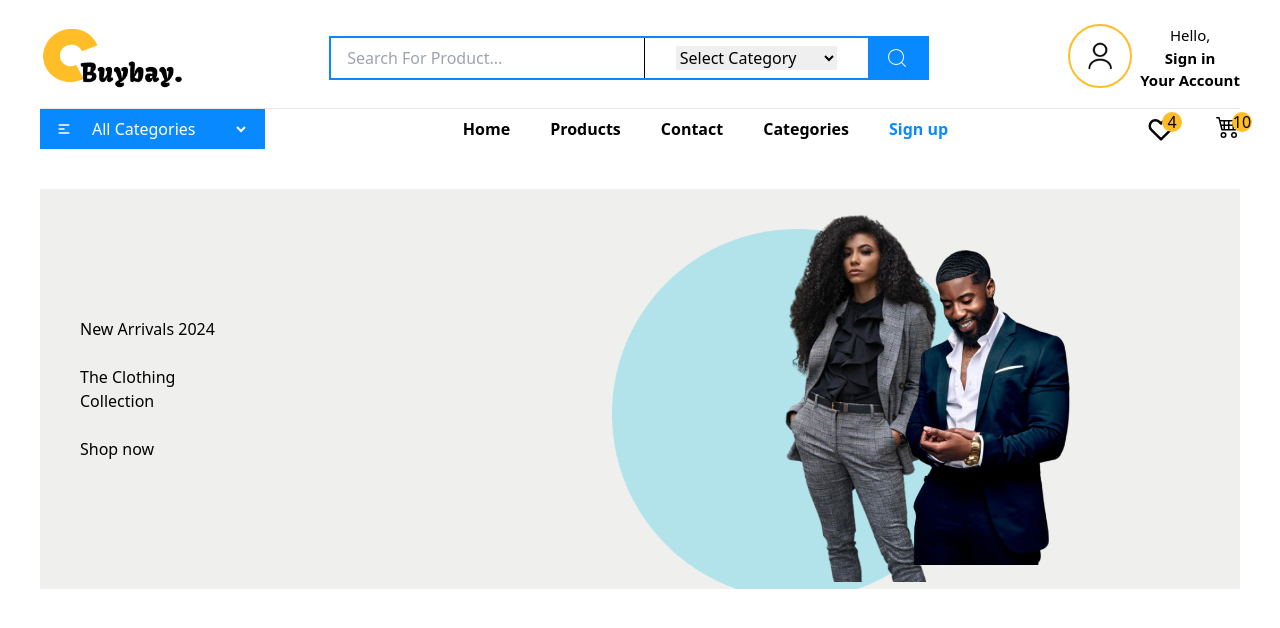
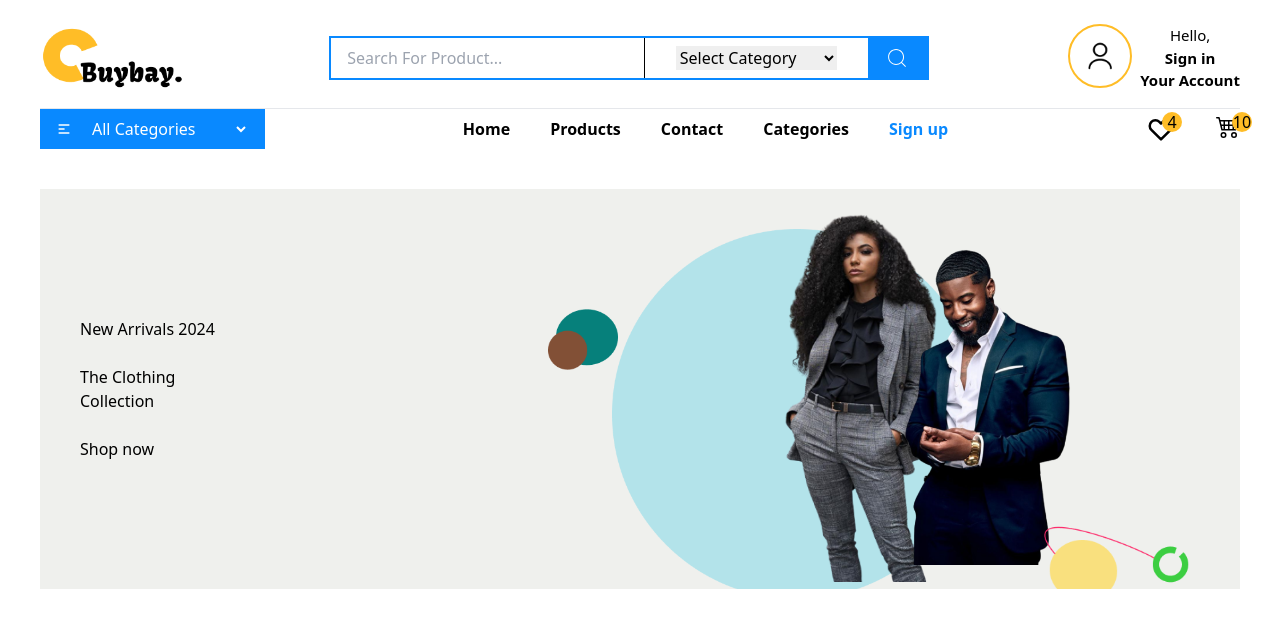
Before and after one commit to syntaxdesigner01/Buybay, a Next.js app: page / in a window 1280 px wide. Shown: the top 628 px of the page. Built offline with nearby package versions, Linux system fonts and the light colour scheme.

Commit message:
feature: done with aside 2 of the HomeHeader component

```diff
--- a/src/app/components/HomeHeader.tsx
+++ b/src/app/components/HomeHeader.tsx
@@ -1,4 +1,3 @@
-
 import React from "react";
 
 export default function HomeHeader() {
@@ -19,27 +18,30 @@ export default function HomeHeader() {
               </div>
             </aside>
 
-            <aside className="flex flex-col justify-start items-end h-[400px] py-20 w-full lg:w-[60%] px-10 relative overflow-hidden ">
+            <aside className="flex flex-col justify-start items-end h-[400px] py-20 w-full lg:w-[70%] px-10 relative overflow-hidden">
               <section className="relative left-[20vw] bottom-[-15vh]">
-                <section className="relative bottom-[20vh] right-[30vw]">
+                <section
+                  className="relative bottom-[20vh] right-[30vw]"
+                  id="ellipse-background"
+                >
                   <img
                     src={"/Ellipse 36.png"}
                     alt=""
-                    width={'370px'}
-                    height={'370px'}
+                    width={"370px"}
+                    height={"370px"}
                   />
 
+                  {/* man and woman on the show */}
                   <section className=" relative top-[-60vh]">
                     <section className="flex items-center gap-0 z-50">
-
                       <section className="relative right-[-10vw]">
                         <img
                           src={
                             "/Look_of_the_Week_-_Grey_Suit_and_Sock_Boots-removebg-preview 1.png"
                           }
                           alt=""
-                          width={'260px'}
-                          height={'260px'}
+                          width={"260px"}
+                          height={"260px"}
                         />
                       </section>
 
@@ -49,15 +51,31 @@ export default function HomeHeader() {
                             "/Men_teal_blue_Suit__beach_wedding_suit__blue_groomsmen_Suit__Gift_For_men__Slim_Fit_Suit__wedding_suit_for_Groom__cocktail_party_men_suit_-removebg-preview 1.png"
                           }
                           alt=""
-                          width={'200px'}
-                          height={'200px'}
+                          width={"200px"}
+                          height={"200px"}
                         />
                       </section>
                     </section>
                   </section>
                 </section>
 
+                <section className="absolute top-[17vh] lg:left-12">
+                  <img
+                    src={"/bell.png"}
+                    alt=""
+                    width={"150px"}
+                    height={"150px"}
+                  />
+                </section>
 
+                <section className="absolute top-[-10vh] left-[-35vw]">
+                  <img
+                    src={"/Ellipse2.png"}
+                    alt=""
+                    width={"70px"}
+                    height={"70px"}
+                  />
+                </section>
               </section>
             </aside>
           </section>
```
Also changed, not shown: public/Ellipse2.png (added).
